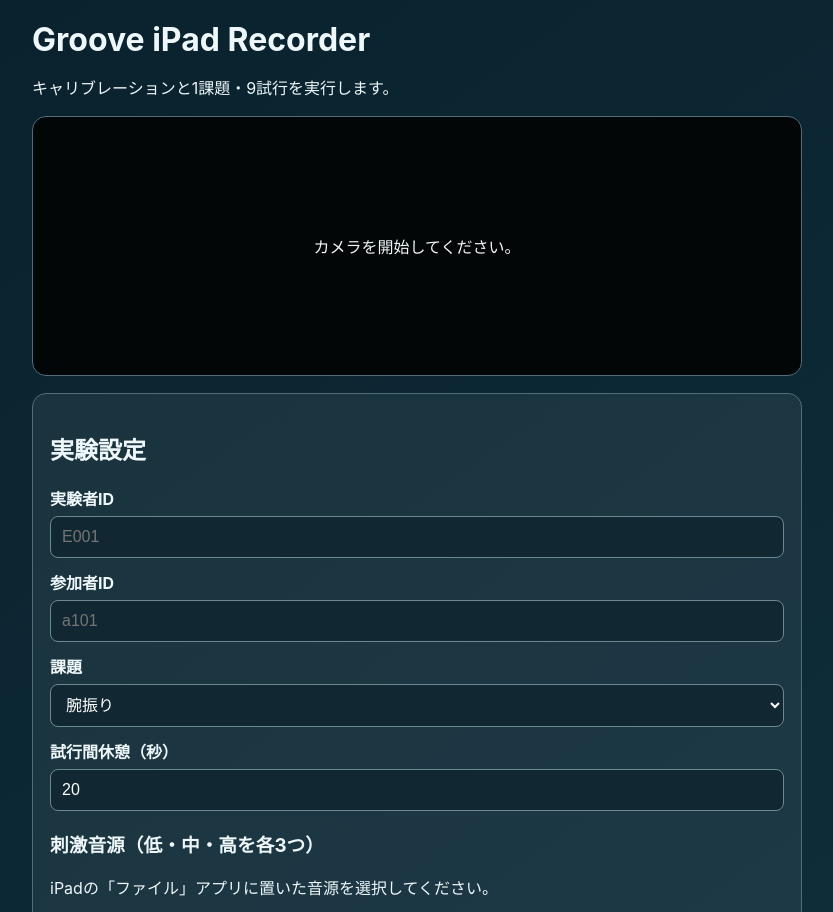
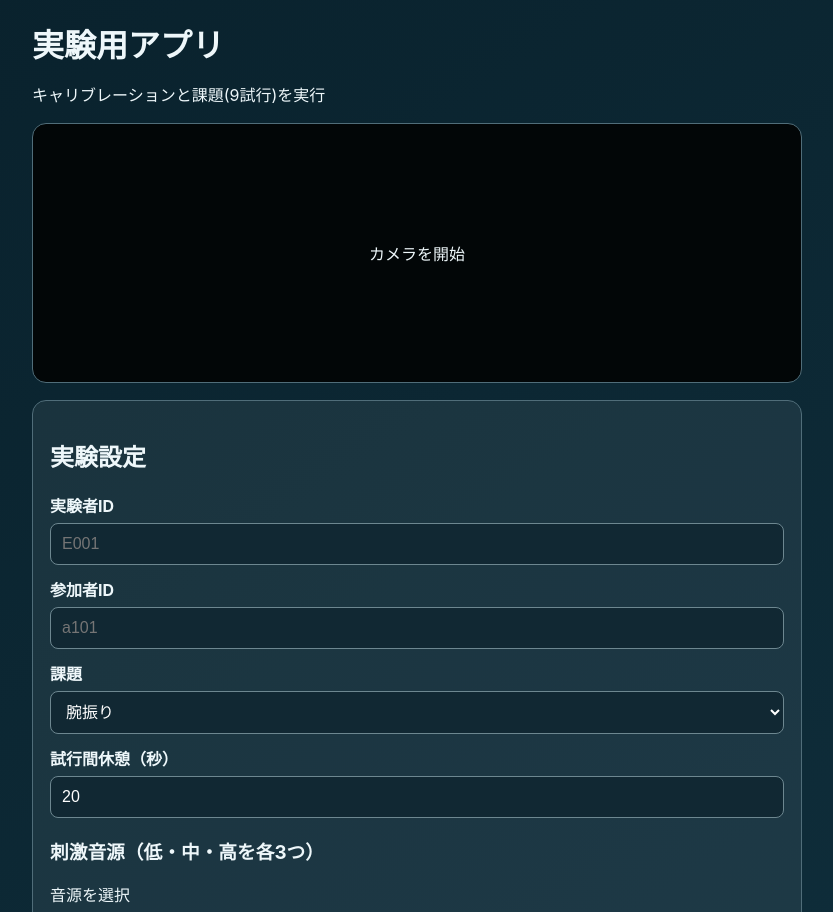
Before and after one commit to atb76univ-debug/exmg, a plain HTML site: page index.html in a window 1280 px wide. Shown: the top 912 px of the page, without its empty margins (223-1056 px from the left). Drawn offline with Linux system fonts and the light colour scheme.

Commit message:
Update index.html

```diff
--- a/index.html
+++ b/index.html
@@ -6,13 +6,13 @@
   <meta name="theme-color" content="#12313f">
   <link rel="manifest" href="manifest.webmanifest">
   <link rel="stylesheet" href="style.css">
-  <title>Groove iPad Recorder</title>
+  <title>実験用アプリ</title>
 </head>
 <body>
   <main>
-    <h1>Groove iPad Recorder</h1>
-    <p>キャリブレーションと1課題・9試行を実行します。</p>
-    <section class="preview"><video id="preview" playsinline muted autoplay></video><p id="previewText">カメラを開始してください。</p><b id="rec" hidden>● REC <span id="time">00:00</span></b></section>
+    <h1>実験用アプリ</h1>
+    <p>キャリブレーションと課題(9試行)を実行</p>
+    <section class="preview"><video id="preview" playsinline muted autoplay></video><p id="previewText">カメラを開始</p><b id="rec" hidden>● REC <span id="time">00:00</span></b></section>
     <section>
       <h2>実験設定</h2>
       <label>実験者ID<input id="experimenter" placeholder="E001"></label>
@@ -20,7 +20,7 @@
       <label>課題<select id="task"><option>腕振り</option><option>自由身体運動</option></select></label>
       <label>試行間休憩（秒）<input id="rest" type="number" min="0" value="20"></label>
       <h3>刺激音源（低・中・高を各3つ）</h3>
-      <p>iPadの「ファイル」アプリに置いた音源を選択してください。</p>
+      <p>音源を選択</p>
       <div id="sounds"></div>
       <button id="prepare">9音源を確認して試行順を作成</button><button id="camera" disabled>カメラ・マイクを開始</button>
       <p id="status">IDと9音源を設定してください。</p>
@@ -28,7 +28,7 @@
     <section>
       <h2>キャリブレーション</h2>
       <label>BPM<input id="bpm" type="number" min="30" max="240" value="120"></label>
-      <p>4拍×8小節（32拍）のメトロノームに合わせて腕を振ります。通常試行とは別に保存します。</p>
+      <p>4拍×8小節（32拍）のメトロノームに合わせて腕を振る。</p>
       <button id="calibrate" disabled>キャリブレーションを開始</button>
     </section>
     <section>
@@ -38,7 +38,7 @@
       <h2>被験者別アーカイブ</h2>
       <label>書き出す被験者<select id="exportParticipant"></select></label>
       <button id="export" disabled>この被験者のCSV＋動画を一括保存</button>
-      <p>共有シートで「ファイルに保存」→「iCloud Drive」を選ぶと同期できます。</p><div id="archive"></div>
+      <p></p><div id="archive"></div
     </section>
   </main><script src="app.js"></script>
 </body>
```
